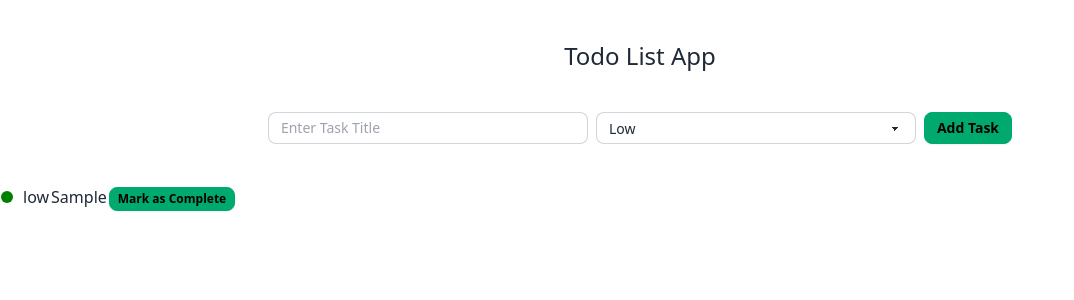
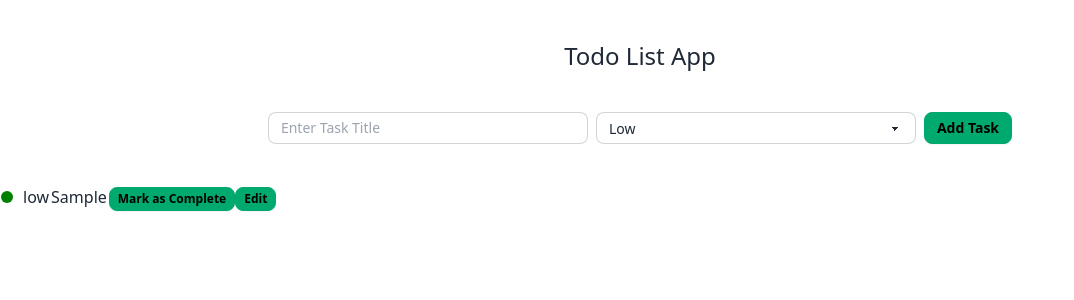
Before and after one commit to Md-Tahsif-Ahmed/Todo-App-With-React-JS, a React (Vite) app: page / in a window 1280 px wide. Both pictures are taken after typing "Sample" into the empty fields and a click on the button "Add Task". Shown: the top 300 px of the page, without its empty margins (0-1074 px from the left). Built offline with nearby package versions, Linux system fonts and the light colour scheme.

Commit message:
Worked on Update task

```diff
--- a/src/Pages/Components/App.jsx
+++ b/src/Pages/Components/App.jsx
@@ -4,6 +4,7 @@ import TaskList from "./TaskList";
 const App = () => {
     const [tasks, setTasks] = useState([]);
     const [completedTasks, setCompletedTasks] = useState(0);
+    // local storage
     useEffect(() => {
         const storedTasks = JSON.parse(localStorage.getItem('tasks'));
         if (storedTasks && storedTasks.length > 0) {
@@ -16,6 +17,7 @@ const App = () => {
         // filterTasks();
         // updateTaskCounters();
       }, [tasks]);
+    //  Add task
     const addTask = (title, priority) => {
         const newTask = {
           id: tasks.length > 0 ? tasks[tasks.length - 1].id + 1 : 1,
@@ -26,10 +28,21 @@ const App = () => {
         setTasks([...tasks, newTask]);
       };
       console.log(tasks)
+    //   toggle
     const toggleTaskStatus = (taskId) => {
         setTasks(tasks.map(task => {
           if (task.id === taskId) {
             return { ...task, completed: !task.completed };
+          }
+          return task;
+        }));
+      };
+
+    // Edit
+    const editTask = (taskId, newTitle, newPriority) => {
+        setTasks(tasks.map(task => {
+          if (task.id === taskId) {
+            return { ...task, title: newTitle, priority: newPriority };
           }
           return task;
         }));
@@ -39,7 +52,8 @@ const App = () => {
             <h1 className="text-2xl font-medium text-center my-10">Todo List App</h1>
             <TaskForm onSubmit={addTask} />
             <TaskList tasks={tasks}
-             toggleTaskStatus={toggleTaskStatus}></TaskList>
+             toggleTaskStatus={toggleTaskStatus}
+             editTask={editTask}></TaskList>
 
         </div>
     );
--- a/src/Pages/Components/TaskItem.jsx
+++ b/src/Pages/Components/TaskItem.jsx
@@ -1,8 +1,35 @@
-import React from "react";
+import React, { useState } from "react";
 
-const TaskItem = ({ task, toggleTaskStatus }) => {
+const TaskItem = ({ task, toggleTaskStatus, editTask }) => {
+  const [editing, setEditing] = useState(false);
+  const [title, setTitle] = useState(task.title);
+  const [priority, setPriority] = useState(task.priority);
+
   const handleToggleStatus = () => {
     toggleTaskStatus(task.id);
+  };
+
+  const handleEdit = () => {
+    setEditing(true);
+  };
+
+  const handleSaveEdit = () => {
+    editTask(task.id, title, priority);
+    setEditing(false);
+  };
+
+  const handleCancelEdit = () => {
+    setTitle(task.title);
+    setPriority(task.priority);
+    setEditing(false);
+  };
+
+  const handleChange = (e) => {
+    setTitle(e.target.value);
+  };
+
+  const handlePriorityChange = (e) => {
+    setPriority(e.target.value);
   };
 
   const priorityColors = {
@@ -21,7 +48,23 @@ const TaskItem = ({ task, toggleTaskStatus }) => {
   };
 
   return (
-    <tr className="">
+    <div className="">
+        {editing ? (
+        <div className="space-x-2 ">
+
+          <input type="text" value={title} onChange={handleChange} placeholder="Enter Task Title" className="input input-bordered input-sm w-full max-w-xs" />
+
+          <select value={priority} onChange={handlePriorityChange} className="select select-bordered select-sm w-full max-w-xs">
+            <option disabled selected>Select one</option>
+            <option value="low">Low</option>
+            <option value="medium">Medium</option>
+            <option value="high">High</option>
+        </select>
+          <button onClick={handleSaveEdit} className='btn btn-success btn-sm'>Save</button>
+          <button onClick={handleCancelEdit} className='btn btn-warning btn-sm'>Cancel</button>
+        </div>
+      ) : (
+        <tr className="">
       <td><span style={priorityStyles}></span></td>
       <td>{task.priority}</td>
       <td style={{ textDecoration: task.completed ? 'line-through' : 'none' }}>{task.title}</td>
@@ -29,8 +72,11 @@ const TaskItem = ({ task, toggleTaskStatus }) => {
         <button onClick={handleToggleStatus} className="btn btn-success btn-xs">
           {task.completed ? 'Mark as Incomplete' : 'Mark as Complete'}
         </button>
+        <button onClick={handleEdit} className="btn btn-success btn-xs">Edit</button>
       </td>
-    </tr>
+    </tr>)
+    }
+    </div>
   );
 };
 
--- a/src/Pages/Components/TaskList.jsx
+++ b/src/Pages/Components/TaskList.jsx
@@ -1,7 +1,7 @@
 
 import TaskItem from './TaskItem';
 
-const TaskList = ({tasks, toggleTaskStatus}) => {
+const TaskList = ({tasks, toggleTaskStatus, editTask}) => {
   return (
     <div className='text-center my-10'>
       {tasks.map(task => (
@@ -10,6 +10,7 @@ const TaskList = ({tasks, toggleTaskStatus}) => {
           task={task}
           toggleTaskStatus={toggleTaskStatus}
           priority={task.priority}
+          editTask={editTask}
         />
       ))}
     </div>
```
